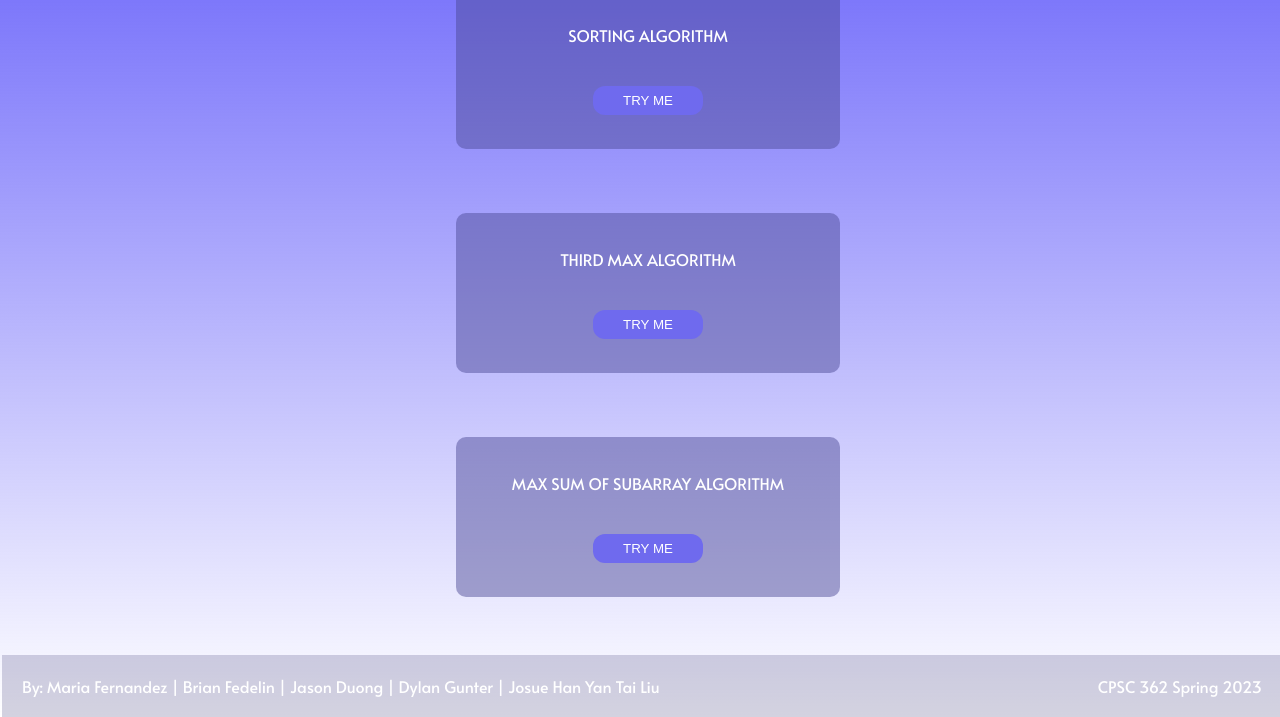
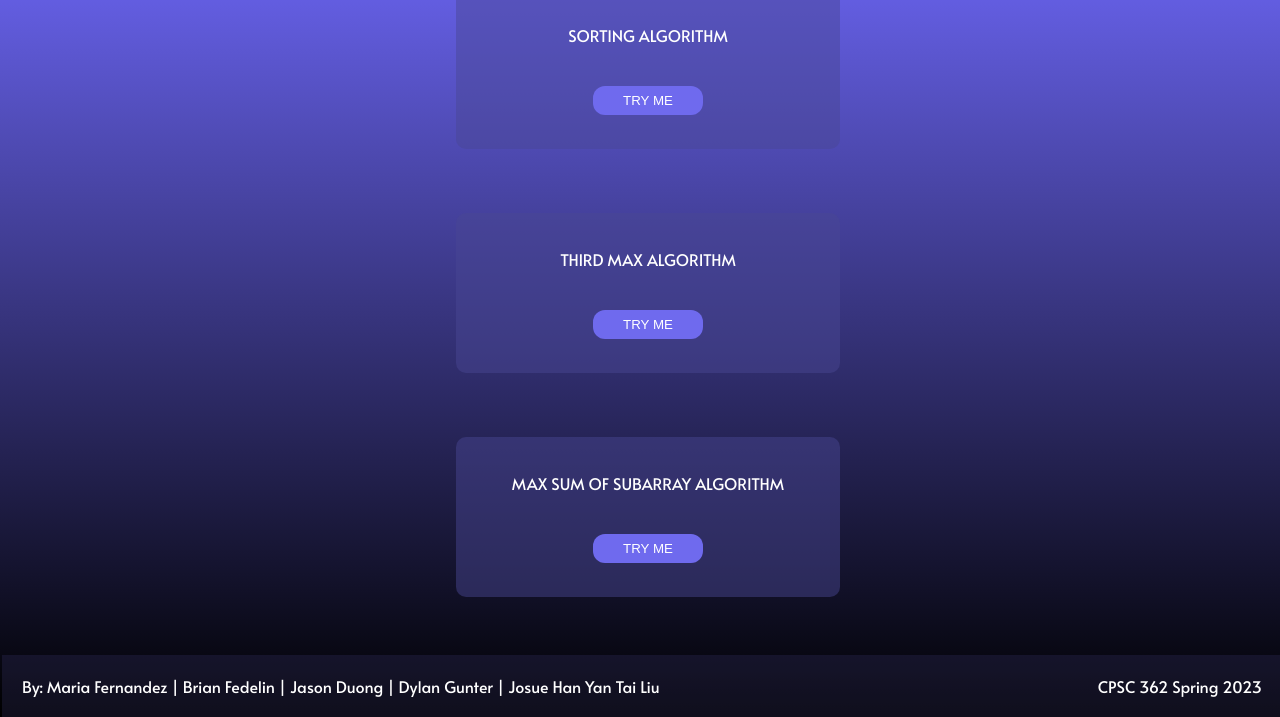
Before and after one commit to duong-jason/binary-bros, a website: page index.html in a window 1280 px wide. Shown: the part 83-800 px from the top of the page. Drawn offline with Linux system fonts and the light colour scheme.

Commit message:
background color change (#3)
changed the background color from a purple to white gradient to a purple to black gradient to further match the design

Co-authored-by: homelessturtles <86428780+homelessturtles@users.noreply.github.com>

```diff
--- a/css/sortstyle.css
+++ b/css/sortstyle.css
@@ -7,7 +7,11 @@
 }
 
 body {
-  background: linear-gradient(#6e68fa, #02002100);
+  background: linear-gradient(
+    to bottom,
+    rgba(110, 104, 250, 1),
+    rgba(0, 0, 0, 1)
+  );
   font-family: "Alata";
   color: white;
   width: 100vw;
--- a/css/style.css
+++ b/css/style.css
@@ -7,7 +7,11 @@
 }
 
 body {
-  background: linear-gradient(#6e68fa, #02002100);
+  background: linear-gradient(
+    to bottom,
+    rgba(110, 104, 250, 1),
+    rgba(0, 0, 0, 1)
+  );
   font-family: "Alata";
   color: white;
   width: 100vw;
--- a/misc/thirdmaxstyle.css
+++ b/misc/thirdmaxstyle.css
@@ -7,7 +7,11 @@
 }
 
 body {
-  background: linear-gradient(#6e68fa, #02002100);
+  background: linear-gradient(
+    to bottom,
+    rgba(110, 104, 250, 1),
+    rgba(0, 0, 0, 1)
+  );
   font-family: "Alata";
   color: white;
   width: 100vw;
```
